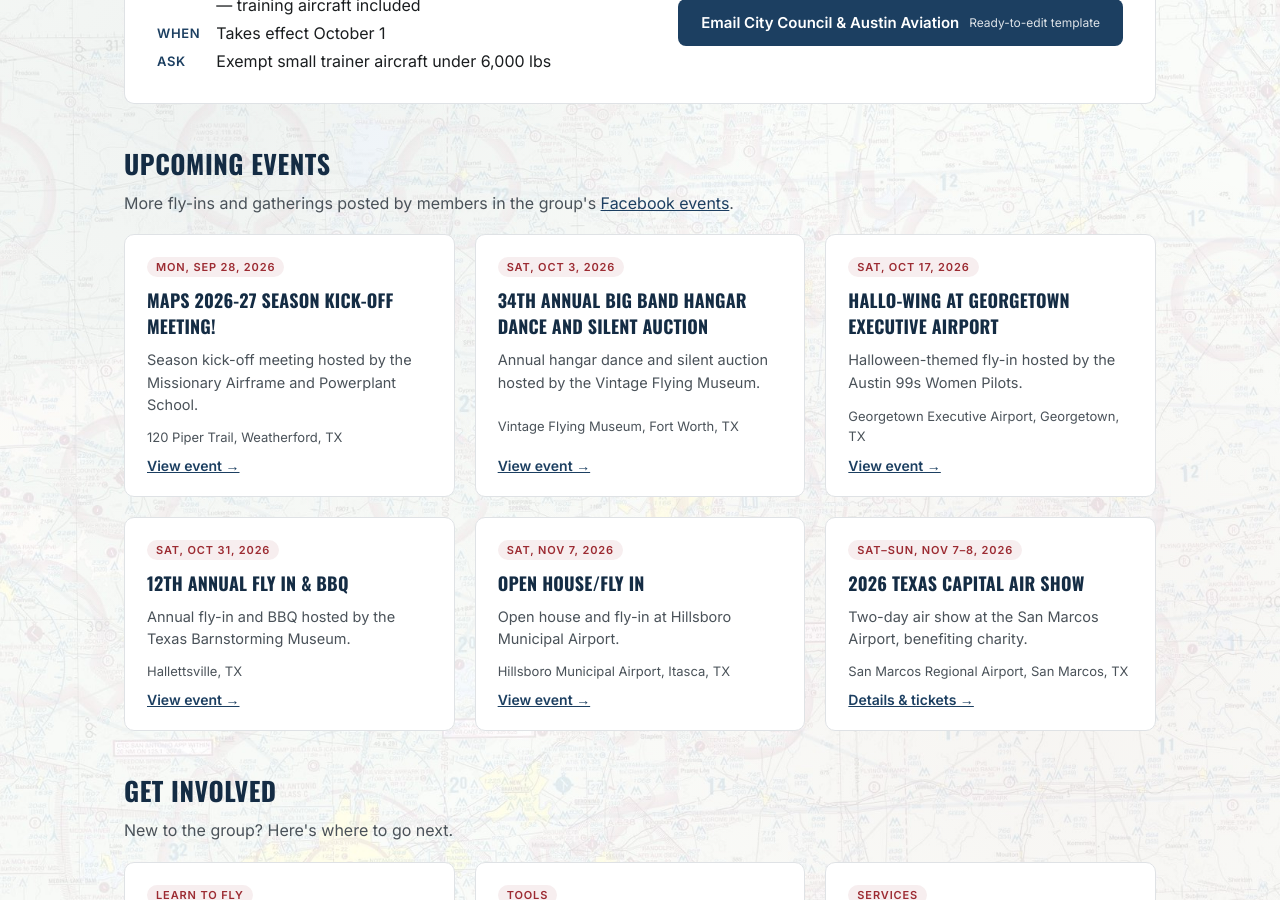
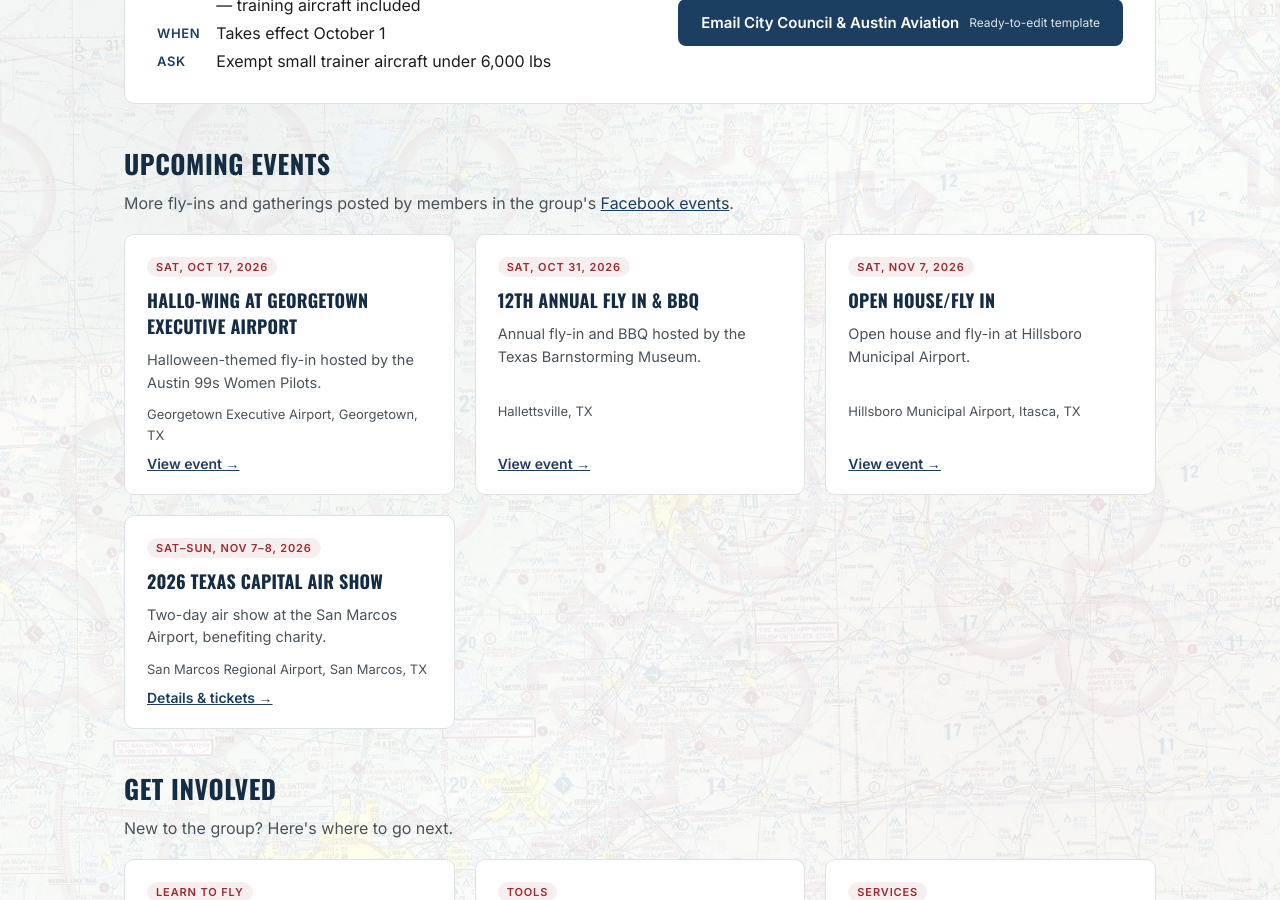
Before and after one commit to aboyden/austinpilots, a Jekyll site: the page built from index.html, in a window 1280 px wide and 900 px high, scrolled down 893 px. Built offline with Jekyll 4.4.1, drawn with Linux system fonts in a browser that asks for light colours.

Commit message:
Remove past events from Upcoming Events (#10)
Claude-Session: https://claude.ai/code/session_01HZpUATa6F6eKakdgdxQm2V

Co-authored-by: Claude <noreply@anthropic.com>

```diff
--- a/index.html
+++ b/index.html
@@ -96,20 +96,6 @@ description: Austin Pilots — fly-outs, hangar talk, and monthly meetups for th
     </p>
     <div class="card-grid">
       <div class="card">
-        <span class="tag">Mon, Sep 28, 2026</span>
-        <h3>MAPS 2026-27 Season Kick-off Meeting!</h3>
-        <p>Season kick-off meeting hosted by the Missionary Airframe and Powerplant School.</p>
-        <p style="font-size: 13px; color: var(--ink-soft);">120 Piper Trail, Weatherford, TX</p>
-        <a class="card-link" href="https://www.facebook.com/events/120-piper-trail-weatherford-tx-united-states-texas-76087/maps-2026-27-season-kick-off-meeting/1735679167687178/" target="_blank" rel="noopener">View event &rarr;</a>
-      </div>
-      <div class="card">
-        <span class="tag">Sat, Oct 3, 2026</span>
-        <h3>34th Annual Big Band Hangar Dance and Silent Auction</h3>
-        <p>Annual hangar dance and silent auction hosted by the Vintage Flying Museum.</p>
-        <p style="font-size: 13px; color: var(--ink-soft);">Vintage Flying Museum, Fort Worth, TX</p>
-        <a class="card-link" href="https://www.facebook.com/events/505-nw-38th-street-fort-worth-tx-united-states-texas-76106/34th-annual-big-band-hangar-dance-and-silent-auction/1016605801212138/" target="_blank" rel="noopener">View event &rarr;</a>
-      </div>
-      <div class="card">
         <span class="tag">Sat, Oct 17, 2026</span>
         <h3>Hallo-WING at Georgetown Executive Airport</h3>
         <p>Halloween-themed fly-in hosted by the Austin 99s Women Pilots.</p>
```
